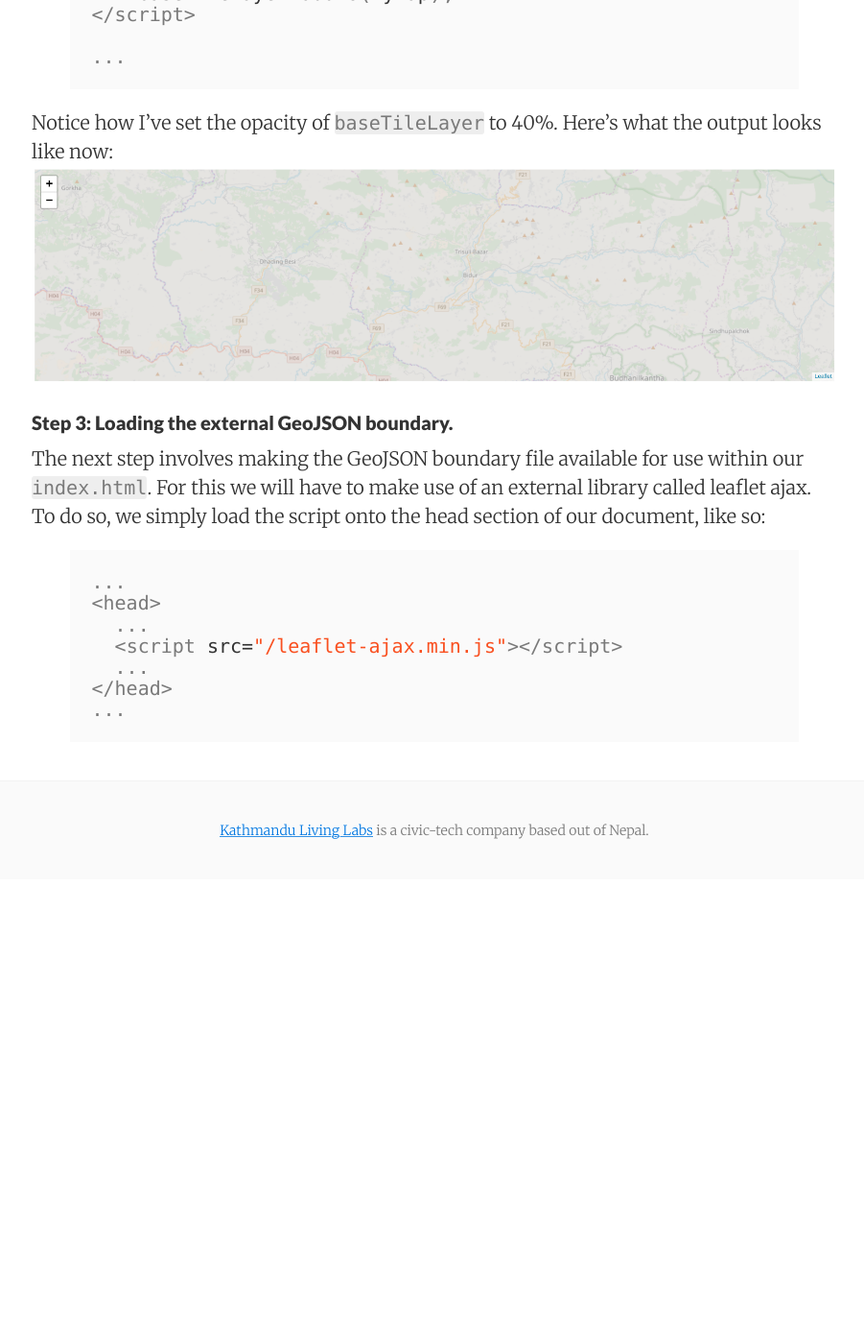
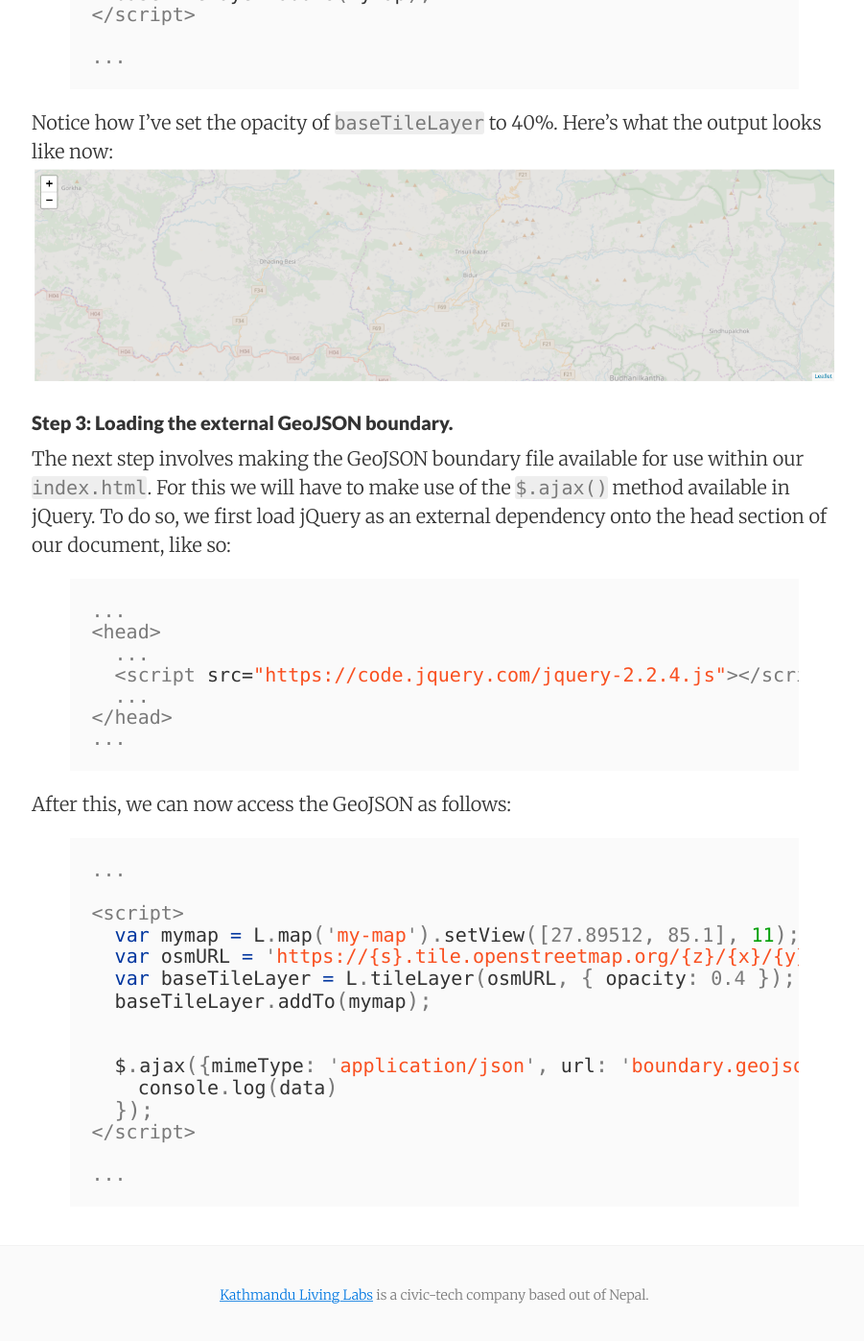
Before and after one commit to KathmanduLivingLabs/kathmandulivinglabs.github.io, a Jekyll site: the page built from _posts/2018-04-25-making-boundaries-pop.md, in a window 1280 px wide and 1400 px high, scrolled down 2921 px. Shown: the top 1397 px of the window at 96% size, without its empty margins (187-1088 px from the left). Built offline with Jekyll 4.4.1, drawn with Linux system fonts in a browser that asks for light colours; before the commit the page ends 3837 px from its top, so only the background shows below that; some of the changed text lies outside the part shown.

Commit message:
loaded geojson

```diff
--- a/_posts/2018-04-25-making-boundaries-pop.md
+++ b/_posts/2018-04-25-making-boundaries-pop.md
@@ -71,11 +71,11 @@ Inside the script tag, we now create a new tile layer and add it to the map as f
 ...
 
 <script>
-    var mymap = L.map('my-map').setView([27.89512, 85.1], 11);
+  var mymap = L.map('my-map').setView([27.89512, 85.1], 11);
 
-    var osmURL = 'https://{s}.tile.openstreetmap.org/{z}/{x}/{y}.png'
-    var baseTileLayer = L.tileLayer(osmURL, { opacity: 0.4 });
-    baseTileLayer.addTo(mymap);
+  var osmURL = 'https://{s}.tile.openstreetmap.org/{z}/{x}/{y}.png'
+  var baseTileLayer = L.tileLayer(osmURL, { opacity: 0.4 });
+  baseTileLayer.addTo(mymap);
 </script>
 
 ...
@@ -86,14 +86,33 @@ Notice how I've set the opacity of `baseTileLayer` to 40%. Here's what the outpu
 
 #### Step 3: Loading the external GeoJSON boundary.
 
-The next step involves making the GeoJSON boundary file available for use within our `index.html`. For this we will have to make use of an external library called leaflet ajax. To do so, we simply load the script onto the head section of our document, like so:
+The next step involves making the GeoJSON boundary file available for use within our `index.html`. For this we will have to make use of the `$.ajax()` method available in jQuery. To do so, we first load jQuery as an external dependency onto the head section of our document, like so:
 
 {% highlight html %}
 ...
 <head>
   ...
-  <script src="/leaflet-ajax.min.js"></script>
+  <script src="https://code.jquery.com/jquery-2.2.4.js"></script>
   ...
 </head>
 ...
 {% endhighlight %}
+
+After this, we can now access the GeoJSON as follows:
+{% highlight html %}
+...
+
+<script>
+  var mymap = L.map('my-map').setView([27.89512, 85.1], 11);
+  var osmURL = 'https://{s}.tile.openstreetmap.org/{z}/{x}/{y}.png'
+  var baseTileLayer = L.tileLayer(osmURL, { opacity: 0.4 });
+  baseTileLayer.addTo(mymap);
+
+
+  $.ajax({mimeType: 'application/json', url: 'boundary.geojson'} ).done(function(data) {
+    console.log(data)
+  });
+</script>
+
+...
+{% endhighlight %}
```
